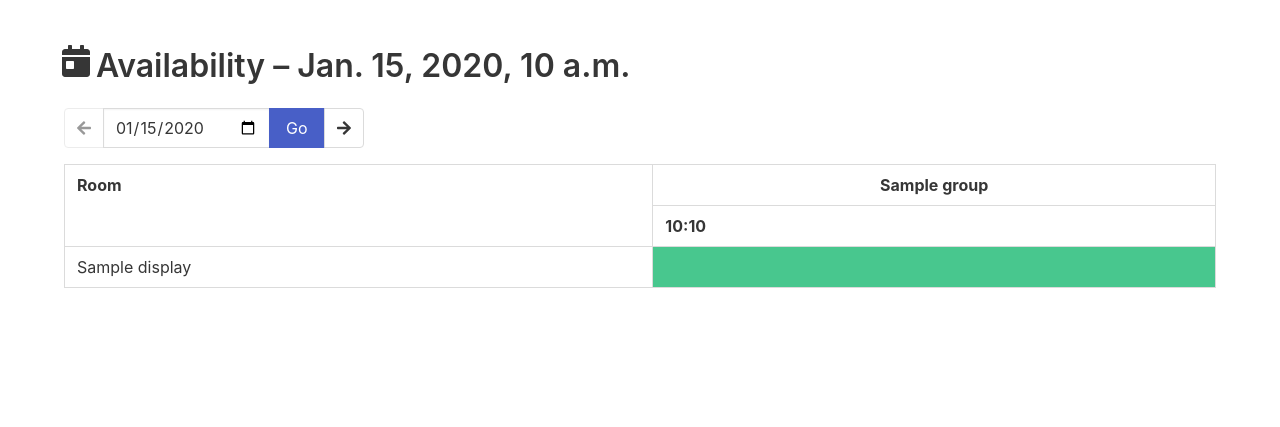
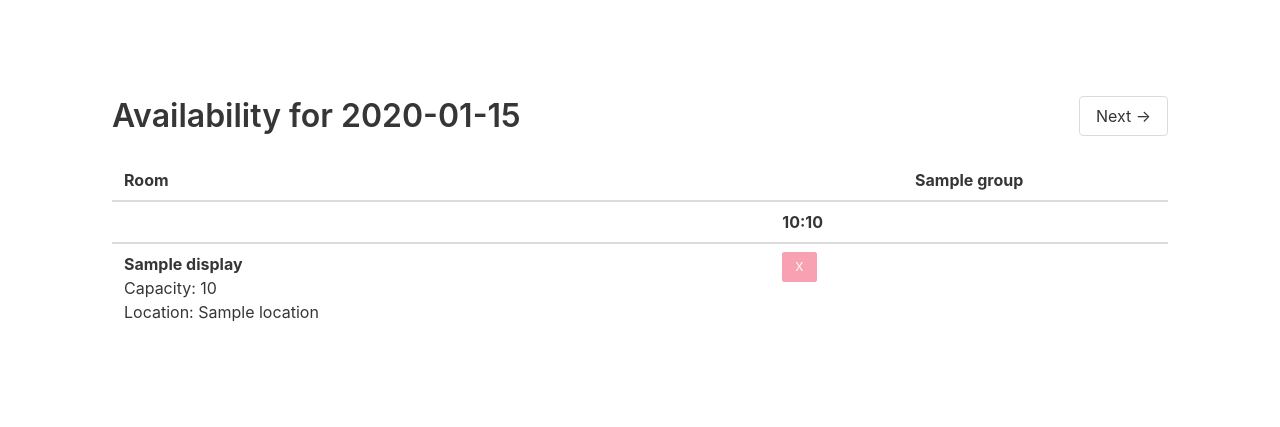
Before and after one commit to ar-sql/ISCG7420_Assignment1_2025, a Django app: template templates/reservations/room_status.html in a window 1280 px wide. Shown: the part 52-479 px from the top of the page. Run offline with Django 5.2, Linux system fonts and the light colour scheme; the template is opened without the code that fills it: most values are stand-ins (such as "Sample title", 1, 10 or a date in 2020); parts of the project's set-up code (start-up, migrations or seed data) failed here and were passed over.

Commit message:
Fix Prev/Next date links in room_status.html by formatting dates as Y-m-d

```diff
--- a/templates/reservations/room_status.html
+++ b/templates/reservations/room_status.html
@@ -1,66 +1,70 @@
 {% extends 'base.html' %}
-{% block title %}Availability for {{ date }}{% endblock %}
-
+{% block title %}Room Status – Te Whare Rūnanga{% endblock %}
 {% block content %}
-  <h1 class="title">
-    <span class="icon"><i class="fas fa-calendar-day"></i></span>
-    Availability – {{ date }}
-  </h1>
-
-  <form method="get" class="field has-addons mb-4">
-    <div class="control">
+<section class="section">
+  <div class="container">
+    <div class="level">
+      <div class="level-left">
+        <h1 class="title">Availability for {{ date|date:"Y-m-d" }}</h1>
+      </div>
+      <div class="level-right">
         {% if prev_date %}
-        <a class="button" href="?date={{ prev_date|date:'Y-m-d' }}">
-          <span class="icon"><i class="fas fa-arrow-left"></i></span>
+          <a class="button" href="?date={{ prev_date|date:"Y-m-d" }}">
+            ← Previous
           </a>
-      {% else %}
-        <button class="button" disabled>
-          <span class="icon"><i class="fas fa-arrow-left"></i></span>
-        </button>
         {% endif %}
-    </div>
-    <div class="control">
-      <input
-        class="input"
-        type="date"
-        name="date"
-        value="{{ date|date:'Y-m-d' }}"
-        min="{{ today|date:'Y-m-d' }}"
-      />
-    </div>
-    <div class="control">
-      <button class="button is-link" type="submit">Go</button>
-    </div>
-    <div class="control">
-      <a class="button" href="?date={{ next_date|date:'Y-m-d' }}">
-        <span class="icon"><i class="fas fa-arrow-right"></i></span>
+        <a class="button" href="?date={{ next_date|date:"Y-m-d" }}">
+          Next →
         </a>
       </div>
-  </form>
+    </div>
 
-  <table class="table is-fullwidth is-bordered">
+    <table class="table is-fullwidth is-striped">
       <thead>
         <tr>
-        <th rowspan="2">Room</th>
+          <th>Room</th>
           {% for group in groups %}
-          <th class="has-text-centered" colspan="{{ group.count }}">{{ group.label }}</th>
+            <th colspan="{{ group.count }}" class="has-text-centered">
+              {{ group.label }}
+            </th>
           {% endfor %}
         </tr>
         <tr>
-        {% for start, end in slots %}
-          <th>{{ start|date:"H:i" }}</th>
+          <th></th>
+          {% for slot in slots %}
+            <th>{{ slot.0|time:"H:i" }}</th>
           {% endfor %}
         </tr>
       </thead>
       <tbody>
         {% for row in table %}
           <tr>
-          <td>{{ row.display }}</td>
-          {% for occupied in row.statuses %}
-            <td class="{% if occupied %}has-background-danger{% else %}has-background-success{% endif %}"></td>
+            <td>
+              <strong>{{ row.display }}</strong><br>
+              Capacity: {{ row.room.capacity }}<br>
+              Location: {{ row.room.location }}
+            </td>
+            {% for start, available in row.slot_pairs %}
+              <td>
+                {% if available %}
+                  <a
+                    class="button is-small is-success"
+                    href="{% url 'quick_book'
+                      row.room_id
+                      date_str=date|date:'Y-m-d'
+                      hour=start|date:'G' %}"
+                  >
+                    Book
+                  </a>
+                {% else %}
+                  <button class="button is-small is-danger" disabled>X</button>
+                {% endif %}
+              </td>
             {% endfor %}
           </tr>
         {% endfor %}
       </tbody>
     </table>
+  </div>
+</section>
 {% endblock %}
```
Lines whose indentation alone changed are shown as unchanged.
